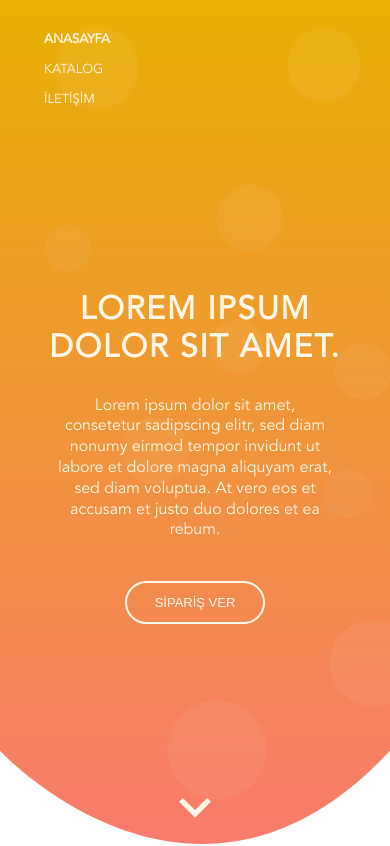
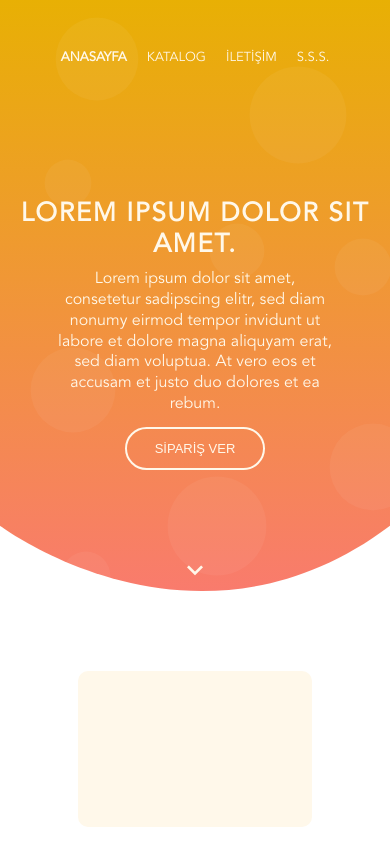
Before and after one commit to CanPacis/kose-aricilik, a Next.js app: page / in a window 390 px wide. Shown: the top 846 px of the page. Built offline with nearby package versions, Linux system fonts and the light colour scheme.

Commit message:
Updated hero and navigation to be more responsive

```diff
--- a/components/Contact/Contact.js
+++ b/components/Contact/Contact.js
@@ -17,7 +17,21 @@ export default class Contact extends React.Component {
         </h1>
 
         <div className={styles.contactWrapper}>
-          <div className={styles.left}></div>
+          <div className={styles.left}>
+            <span>
+              <h2>Adres</h2>
+              <p className={styles.description}>
+                Lorem ipsum dolor sit amet consectetur, adipisicing elit. Quidem
+                distinctio quia odit. Enim quibusdam eaque officia saepe dolor,
+                adipisci atque minus non ratione id, incidunt qui odio
+                recusandae hic sit!
+              </p>
+            </span>
+            <span>
+              <h2>Telefon</h2>
+              <p className={styles.description}>+90 555 555 55 55</p>
+            </span>
+          </div>
           <div className={styles.right}>
             <Input placeholder="İsİm" />
             <Input placeholder="mesaj" type="textarea" />
--- a/components/Contact/Contact.module.css
+++ b/components/Contact/Contact.module.css
@@ -29,6 +29,15 @@
   align-items: flex-end;
 }
 
+.left {
+  padding: 0 10px;
+}
+
+.description {
+  margin: 10px 0;
+  width: 80%;
+}
+
 @media screen and (max-width: 900px) {
   .title {
     margin: 20px 0;
@@ -36,6 +45,7 @@
 
   .contactWrapper {
     flex-direction: column;
+    margin-bottom: 80px;
   }
 
   .left > *,
--- a/components/Hero/Hero.js
+++ b/components/Hero/Hero.js
@@ -17,6 +17,7 @@ export default class Hero extends React.Component {
 
     this.wrapperRef = React.createRef();
     this.imageRef = React.createRef();
+    this.constantHeight = null;
   }
 
   componentDidMount() {
@@ -31,9 +32,20 @@ export default class Hero extends React.Component {
   updateSize = () => {
     let state = this.state;
 
-    let rect = this.wrapperRef.current.getBoundingClientRect()
+    let rect = this.wrapperRef.current.getBoundingClientRect();
     state.banner.width = rect.width;
     state.banner.height = rect.height;
+
+    if (window.innerWidth < 650) {
+      if (!this.constantHeight) {
+        this.constantHeight = rect.height * 0.7;
+      }
+
+      state.banner.height = this.constantHeight;
+      this.wrapperRef.current.style.height = `${state.banner.height}px`;
+    } else {
+      this.wrapperRef.current.style.height = `100vh`;
+    }
 
     this.setState(state);
   };
--- a/components/Hero/Hero.module.css
+++ b/components/Hero/Hero.module.css
@@ -93,3 +93,16 @@
     flex: 0;
   }
 }
+
+@media screen and (max-width: 650px) {
+  .text h1 {
+    font-size: 26px;
+  }
+  .text p {
+    margin: 8px 0 12px 0;
+    font-size: 16px;
+  }
+  .more i {
+    font-size: 32px;
+  }
+}
--- a/components/Navigation/Navigation.js
+++ b/components/Navigation/Navigation.js
@@ -1,4 +1,5 @@
 import React from "react";
+import Link from "next/link"
 import styles from "./Navigation.module.css";
 
 export default class Navigation extends React.Component {
@@ -10,6 +11,7 @@ export default class Navigation extends React.Component {
         { label: "Anasayfa", to: "#" },
         { label: "Katalog", to: "#catalog" },
         { label: "İletİşİm", to: "#contact" },
+        { label: "S.S.S.", to: "/sss" },
       ],
       index: 0,
     };
@@ -23,7 +25,7 @@ export default class Navigation extends React.Component {
     return (
       <nav className={styles.container}>
         <div className={styles.logo}>
-          <img src="/images/logo.png" alt="Logo" height={60} />
+          <img src="/images/logo.png" alt="Logo" />
         </div>
         <div className={styles.links}>
           <ul className={styles.inPage}>
@@ -33,7 +35,7 @@ export default class Navigation extends React.Component {
                 key={link.to}
                 className={i === this.state.index ? styles.active : ""}
               >
-                <a href={link.to}>{link.label}</a>
+                <Link href={link.to}>{link.label}</Link>
               </li>
             ))}
           </ul>
--- a/components/Navigation/Navigation.module.css
+++ b/components/Navigation/Navigation.module.css
@@ -5,6 +5,10 @@
   justify-content: space-between;
   padding: var(--layout-padding);
   flex: 0.2;
+}
+
+.logo img {
+  height: 60px;
 }
 
 .links {
@@ -34,14 +38,32 @@
   font-size: 24px;
 }
 
-@media screen and (max-width: 900px) {
+@media screen and (max-width: 1000px) {
+  .logo img {
+    height: 40px;
+  }
+
+  .links ul li {
+    margin: 0 12px;
+  }
+}
+
+@media screen and (max-width: 800px) {
+  .links {
+    flex-direction: column;
+  }
+
   .logo {
     display: none;
   }
 
-  .inPage, .social {
-    flex-direction: column;
-    gap: 14px;
+  .inPage,
+  .social {
+    margin: 20px 0;
+  }
+
+  .links ul li {
+    margin: 0 10px;
   }
 
   .links {
@@ -53,3 +75,15 @@
     font-size: 20px;
   }
 }
+
+@media screen and (max-width: 650px) {
+  .container {
+    height: 80px;
+    margin-top: 20px;
+  }
+
+  .inPage,
+  .social {
+    margin: 10px 0;
+  }
+}
```
Also changed, not shown: pages/sss.js (added, +7 -0 lines).
